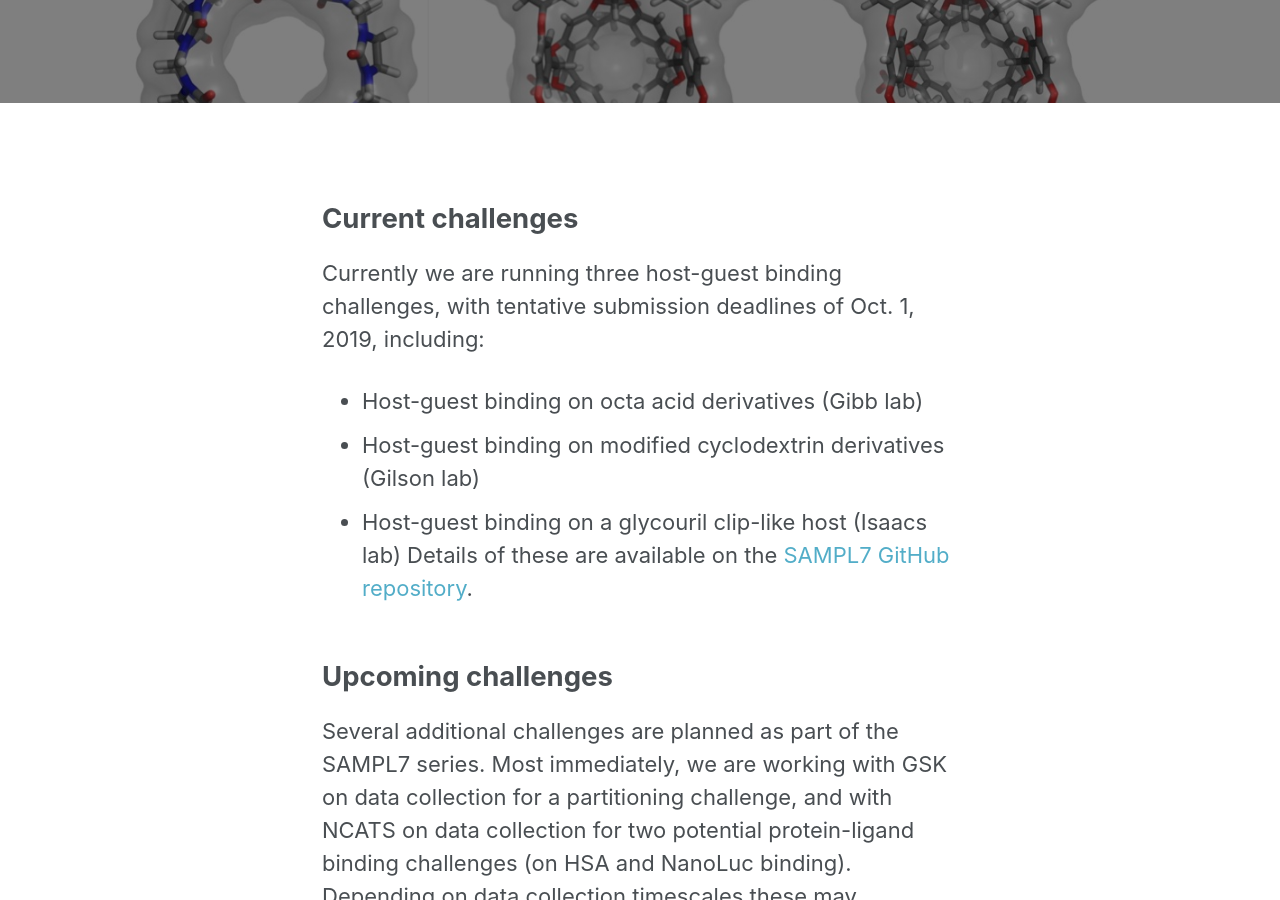
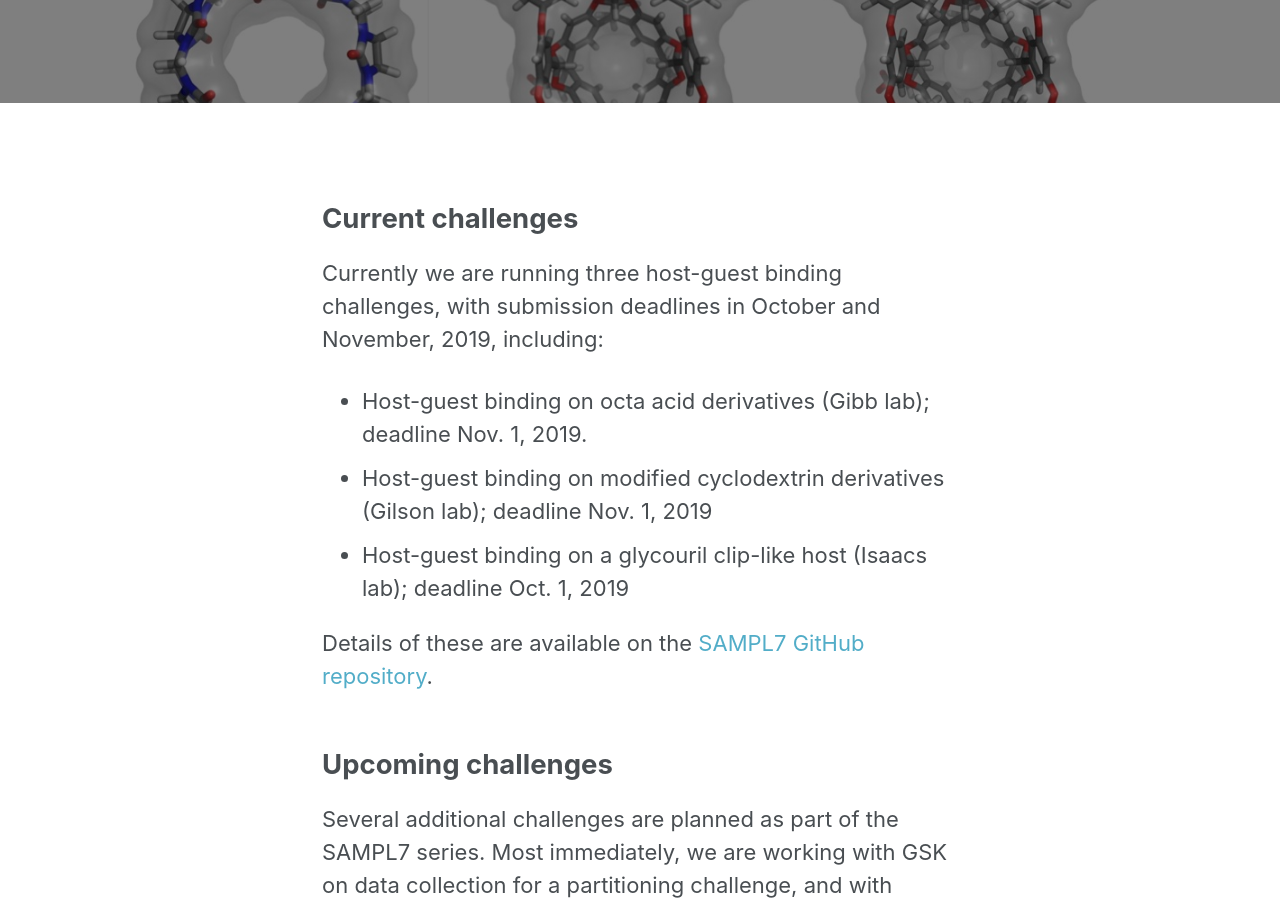
Before and after one commit to samplchallenges/samplchallenges.github.io, a Jekyll site: the page built from _current_challenges/index.md, in a window 1280 px wide and 900 px high, scrolled down 287 px. Built offline with Jekyll 4.4.1, drawn with Linux system fonts in a browser that asks for light colours.

Commit message:
Update challenge deadlines

```diff
--- a/_current_challenges/index.md
+++ b/_current_challenges/index.md
@@ -10,10 +10,11 @@ excerpt: "Current and upcoming SAMPL challenges and meetings"
 ---
 
 ## Current challenges
-Currently we are running three host-guest binding challenges, with tentative submission deadlines of Oct. 1, 2019, including:
-- Host-guest binding on octa acid derivatives (Gibb lab)
-- Host-guest binding on modified cyclodextrin derivatives (Gilson lab)
-- Host-guest binding on a glycouril clip-like host (Isaacs lab)
+Currently we are running three host-guest binding challenges, with submission deadlines in October and November, 2019, including:
+- Host-guest binding on octa acid derivatives (Gibb lab); deadline Nov. 1, 2019.
+- Host-guest binding on modified cyclodextrin derivatives (Gilson lab); deadline Nov. 1, 2019
+- Host-guest binding on a glycouril clip-like host (Isaacs lab); deadline Oct. 1, 2019
+
 Details of these are available on the [SAMPL7 GitHub repository](https://github.com/mobleylab/SAMPL7).
 
 ## Upcoming challenges
```
